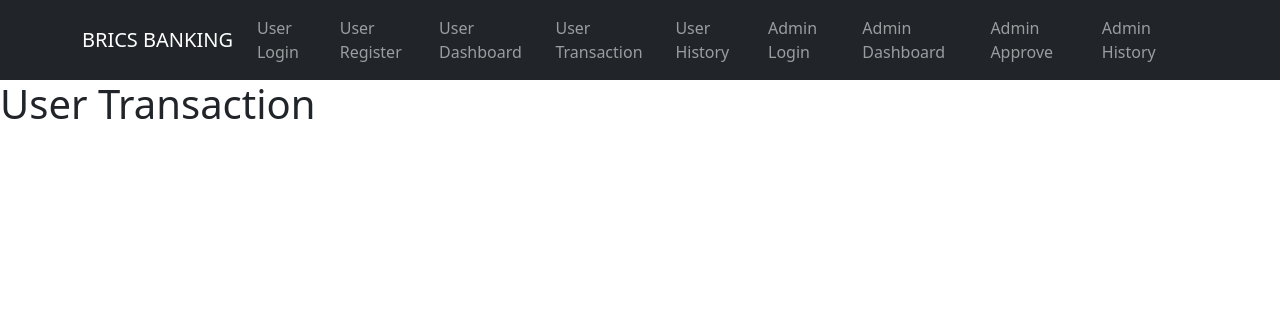
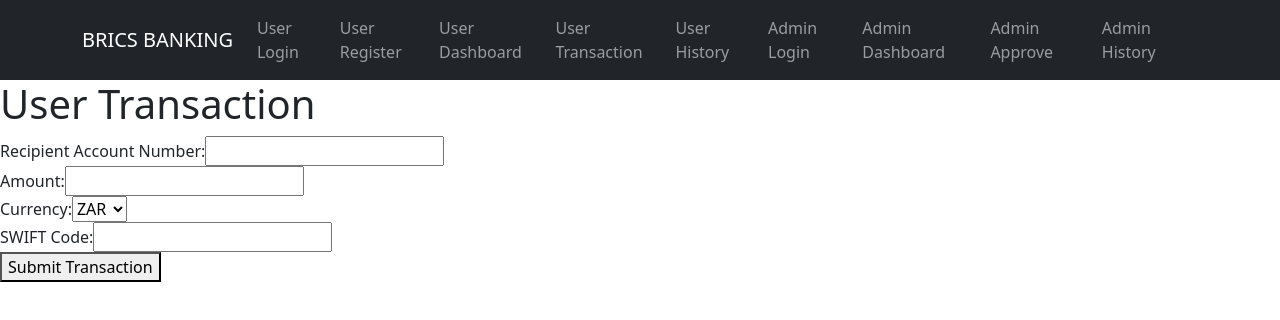
Before and after one commit to Dillon-Duncan/brics-banking, a React (Create React App) app: page /user/dashboard/transaction in a window 1280 px wide. Shown: the top 320 px of the page. Built offline with nearby package versions, Linux system fonts and the light colour scheme.

Commit message:
implement user transaction and history features with API integration

```diff
--- a/src/App.js
+++ b/src/App.js
@@ -27,8 +27,8 @@ function App() {
         <Route path="/user/login" element={<UserLogin setLoggedInAccountNumber={setLoggedInAccountNumber} />} />
         <Route path="/user/register" element={<UserRegister />} />
         <Route path="/user/dashboard" element={<UserDashboard loggedInAccountNumber={loggedInAccountNumber} />} />
-        <Route path="/user/dashboard/history" element={<UserHistory />} />
-        <Route path="/user/dashboard/transaction" element={<UserTransaction />} />
+        <Route path="/user/dashboard/history" element={<UserHistory loggedInAccountNumber={loggedInAccountNumber} />} />
+        <Route path="/user/dashboard/transaction" element={<UserTransaction loggedInAccountNumber={loggedInAccountNumber} />} />
         <Route path="/admin/login" element={<AdminLogin />} />
         <Route path="/admin/dashboard" element={<AdminDashboard />} />
         <Route path="/admin/dashboard/approve" element={<AdminApprove />} />
--- a/src/components/user/dashboard/history/userHistory.js
+++ b/src/components/user/dashboard/history/userHistory.js
@@ -1,11 +1,40 @@
-import React from 'react';
+import React, { useEffect, useState } from 'react';
+import axios from 'axios';
 
-const userHistory = () =>
-{
-    return (
-        <div>
-            <h1>User History</h1>
-        </div>
-    );
+const UserHistory = ({ loggedInAccountNumber }) => {
+  const [transactions, setTransactions] = useState([]);
+  const [error, setError] = useState('');
+
+  useEffect(() => {
+    const fetchTransactions = async () => {
+      if (!loggedInAccountNumber) {
+        setError('Logged in account number is undefined');
+        return;
+      }
+      try {
+        const response = await axios.get(`http://localhost:5000/api/transactions/user/${loggedInAccountNumber}/latest`);
+        setTransactions(response.data);
+      } catch (err) {
+        setError('Error fetching transactions');
+      }
+    };
+
+    fetchTransactions();
+  }, [loggedInAccountNumber]);
+
+  return (
+    <div>
+      <h1>User History</h1>
+      {error && <p>{error}</p>}
+      <ul>
+        {transactions.map((transaction) => (
+          <li key={transaction._id}>
+            From: {transaction.fromAccount} - To: {transaction.toAccount} - Amount: {transaction.amount} {transaction.currency} - Status: {transaction.status}
+          </li>
+        ))}
+      </ul>
+    </div>
+  );
 };
-export default userHistory;
+
+export default UserHistory;
--- a/src/components/user/dashboard/transaction/userTransaction.js
+++ b/src/components/user/dashboard/transaction/userTransaction.js
@@ -1,11 +1,64 @@
-import React from 'react';
+import React, { useState } from 'react';
+import axios from 'axios';
 
-const userTransaction = () =>
-{
-    return (
+const UserTransaction = ({ loggedInAccountNumber }) => {
+  const [toAccount, setToAccount] = useState('');
+  const [amount, setAmount] = useState('');
+  const [currency, setCurrency] = useState('ZAR');
+  const [swiftCode, setSwiftCode] = useState('');
+  const [status, setStatus] = useState('');
+  const [error, setError] = useState('');
+
+  const handleSubmit = async (e) => {
+    e.preventDefault();
+    try {
+      const transaction = {
+        fromAccount: loggedInAccountNumber,
+        toAccount,
+        amount,
+        currency,
+        swiftCode,
+        status: 'Pending',
+      };
+      await axios.post('http://localhost:5000/api/transactions', transaction);
+      setStatus('Transaction submitted successfully');
+    } catch (err) {
+      setError('Error submitting transaction');
+    }
+  };
+
+  return (
+    <div>
+      <h1>User Transaction</h1>
+      {status && <p>{status}</p>}
+      {error && <p>{error}</p>}
+      <form onSubmit={handleSubmit}>
         <div>
-            <h1>User Transaction</h1>
+          <label>Recipient Account Number:</label>
+          <input type="text" value={toAccount} onChange={(e) => setToAccount(e.target.value)} required />
         </div>
-    );
+        <div>
+          <label>Amount:</label>
+          <input type="number" value={amount} onChange={(e) => setAmount(e.target.value)} required />
+        </div>
+        <div>
+          <label>Currency:</label>
+          <select value={currency} onChange={(e) => setCurrency(e.target.value)} required>
+            <option value="ZAR">ZAR</option>
+            <option value="BRL">BRL</option>
+            <option value="RUB">RUB</option>
+            <option value="INR">INR</option>
+            <option value="CNY">CNY</option>
+          </select>
+        </div>
+        <div>
+          <label>SWIFT Code:</label>
+          <input type="text" value={swiftCode} onChange={(e) => setSwiftCode(e.target.value)} required />
+        </div>
+        <button type="submit">Submit Transaction</button>
+      </form>
+    </div>
+  );
 };
-export default userTransaction;
+
+export default UserTransaction;
--- a/src/index.js
+++ b/src/index.js
@@ -4,14 +4,14 @@ import './index.css';
 import App from './App';
 import reportWebVitals from './reportWebVitals';
 import 'bootstrap/dist/css/bootstrap.min.css';
-import { BrowserRouter } from 'react-router-dom';
+import { BrowserRouter as Router } from 'react-router-dom';
 
 const root = ReactDOM.createRoot(document.getElementById('root'));
 root.render(
   <React.StrictMode>
-    <BrowserRouter>
+    <Router>
       <App />
-    </BrowserRouter>
+    </Router>
   </React.StrictMode>
 );
 
```
